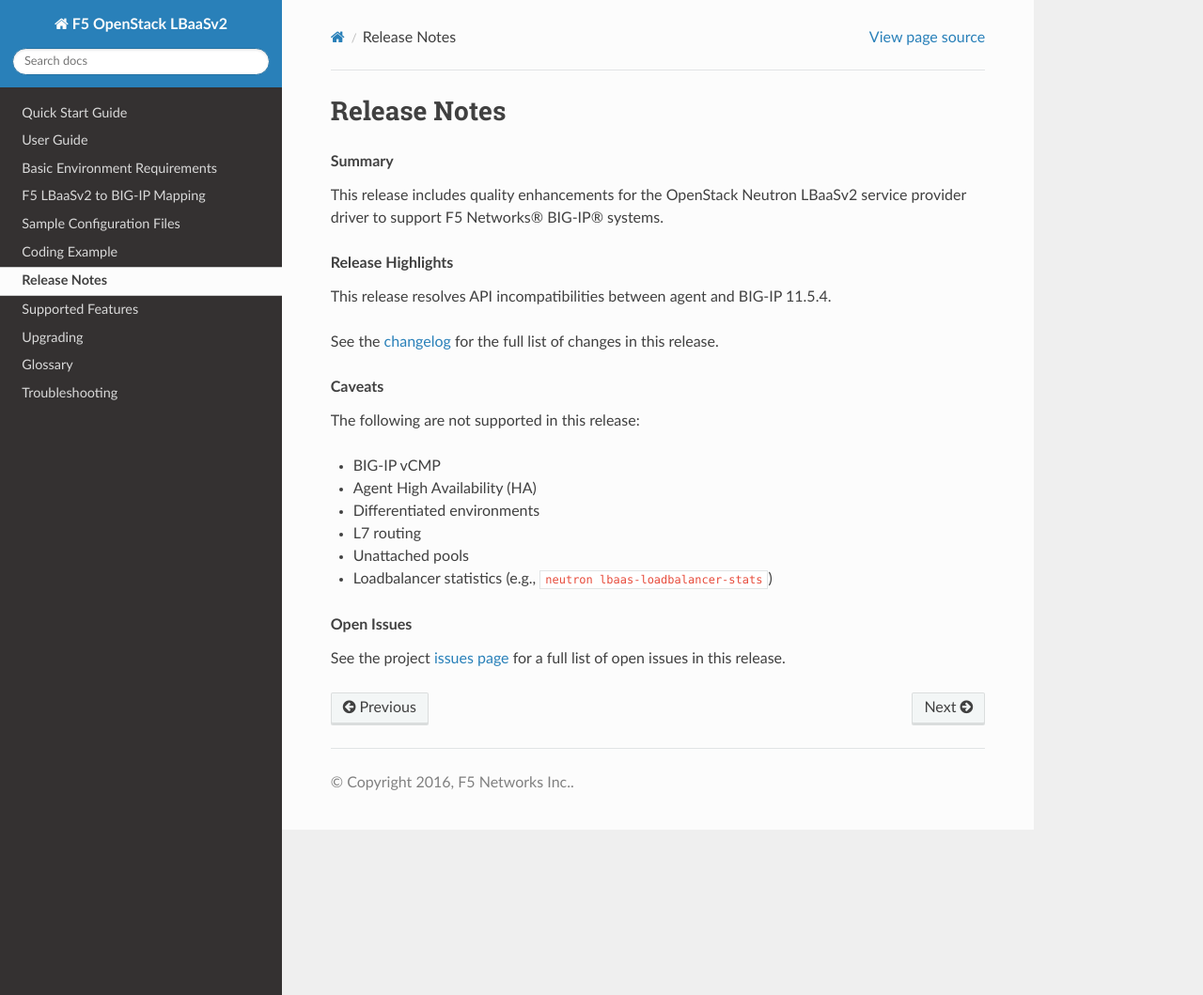
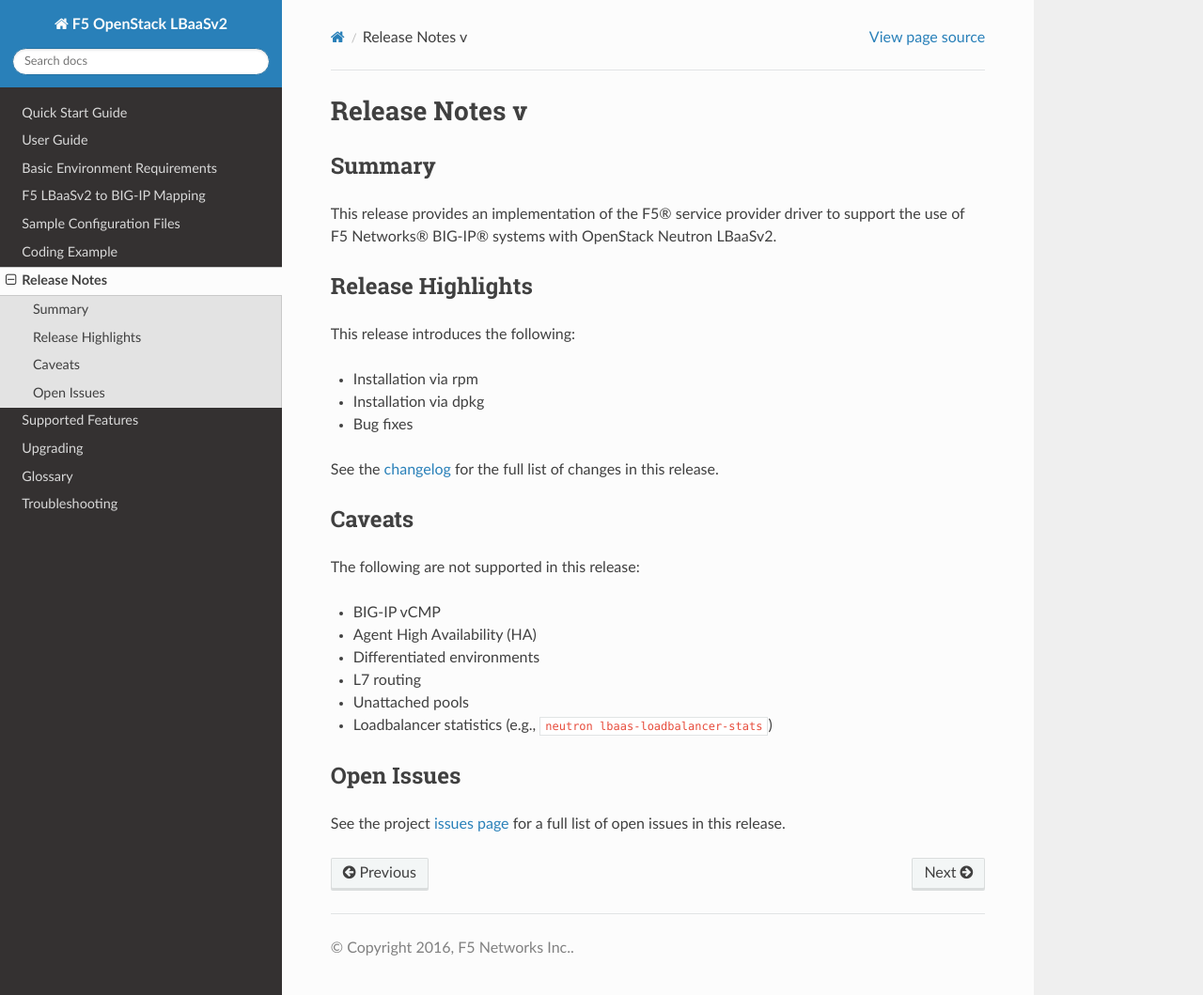
Before and after one commit to F5Networks/f5-openstack-lbaasv2-driver, a Sphinx documentation site: the page built from docs/release_notes.rst, in a window 1280 px wide and 1059 px high. Shown: the whole window at 94% size. Built offline with Sphinx 7.4.7 and the Read the Docs theme 2.0.0, drawn with Linux system fonts in a browser that asks for light colours; the version number could not be read and is left out.

```diff
--- a/README.rst
+++ b/README.rst
@@ -89,8 +89,8 @@ in this project.
 .. |Build Status| image:: https://travis-ci.org/F5Networks/f5-openstack-lbaasv2-driver.svg?branch=master
     :target: https://travis-ci.org/F5Networks/f5-openstack-lbaasv2-driver
 
-.. |Docs Build Status| image:: https://readthedocs.org/projects/f5-openstack-lbaasv2/badge/?version=latest
-    :target: http://f5-openstack-lbaasv2.readthedocs.io/en/latest/?badge=latest
+.. |Docs Build Status| image:: https://readthedocs.org/projects/f5-openstack-lbaasv2-driver/badge/?version=latest
+    :target: http://f5-openstack-lbaasv2-driver.readthedocs.io/en/latest/?badge=latest
     :alt: Documentation Status
 
 .. |slack badge| image:: https://f5-openstack-slack.herokuapp.com/badge.svg
--- a/docs/release_notes.rst
+++ b/docs/release_notes.rst
@@ -1,19 +1,26 @@
 .. _lbaasv2-driver-release-notes:
 
-Release Notes |version|
-#######################
+Release Notes v |version|
+#########################
 
-.. rubric:: Summary
+Summary
+-------
 
-This release includes quality enhancements for the OpenStack Neutron LBaaSv2 service provider driver to support F5 Networks® BIG-IP® systems.
+This release provides an implementation of the F5® service provider driver to support the use of F5 Networks® BIG-IP® systems with OpenStack Neutron LBaaSv2.
 
-.. rubric:: Release Highlights
+Release Highlights
+------------------
 
-This release resolves API incompatibilities between agent and BIG-IP 11.5.4.
+This release introduces the following:
 
-See the `changelog <https://github.com/F5Networks/f5-openstack-lbaasv2-driver/compare/v8.0.4...v8.0.5>`_ for the full list of changes in this release.
+- Installation via rpm
+- Installation via dpkg
+- Bug fixes
 
-.. rubric:: Caveats
+See the `changelog <https://github.com/F5Networks/f5-openstack-lbaasv2-driver/compare/v8.0.5...v8.0.6>`_ for the full list of changes in this release.
+
+Caveats
+-------
 
 The following are not supported in this release:
 
@@ -24,6 +31,7 @@ The following are not supported in this release:
 * Unattached pools
 * Loadbalancer statistics (e.g., ``neutron lbaas-loadbalancer-stats``)
 
-.. rubric:: Open Issues
+Open Issues
+-----------
 
 See the project `issues page <https://github.com/F5Networks/f5-openstack-lbaasv2-driver/issues>`_ for a full list of open issues in this release.
```
Also changed, not shown: docs/includes/topic_install-f5-lbaasv2-driver.rst (+55 -2 lines), docs/includes/topic_upgrading-f5-lbaasv2-plugin.rst (+13 -3 lines), docs/map_before-you-begin.rst (+6 -13 lines).
